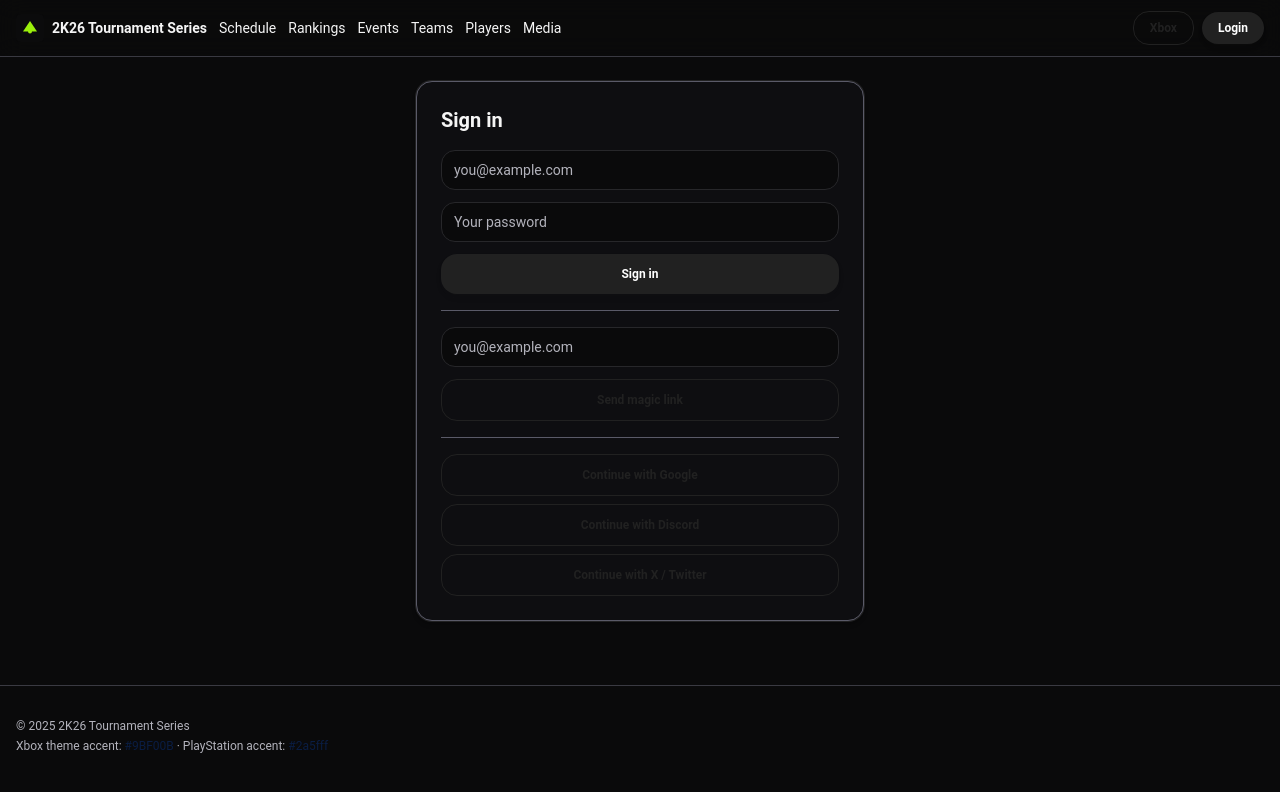
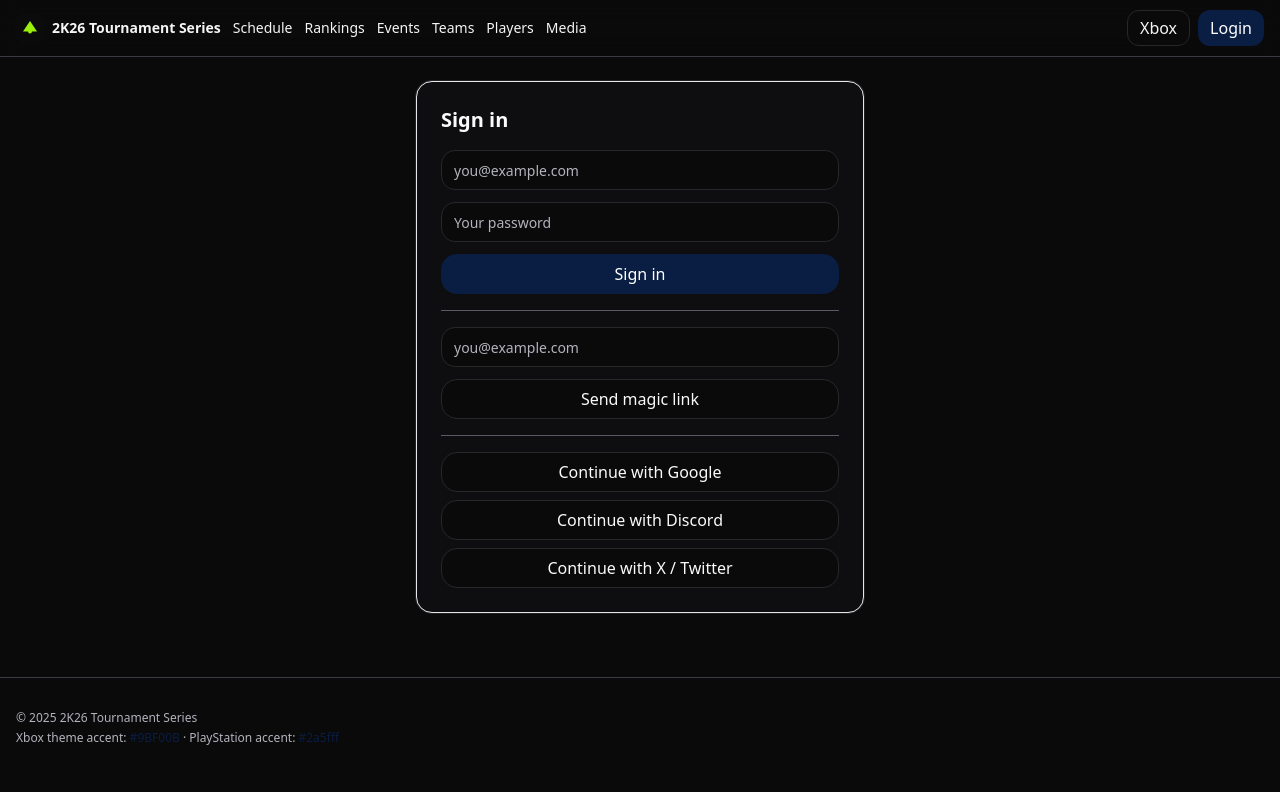
Before and after one commit to wersplat/tournament-series-final, a Next.js app: page /login in a window 1280 px wide. Shown: the top 792 px of the page. Built offline with nearby package versions, Linux system fonts and the light colour scheme; no server answers.

Commit message:
Refactor UI components to remove Material Tailwind dependencies and streamline styling. Updated Button and Card components to utilize custom styles, enhancing maintainability and visual consistency. Simplified Providers component and adjusted contrast-test page for improved button usage and layout.

```diff
--- a/src/app/(public)/contrast-test/page.tsx
+++ b/src/app/(public)/contrast-test/page.tsx
@@ -21,12 +21,12 @@
             <div className="bg-[#0A1A3F] p-4 rounded-2xl">
               <h3 className="font-semibold text-white mb-2">Primary Navy (#0A1A3F)</h3>
               <p className="text-white/80">This text should be clearly readable on the primary navy background.</p>
-              <Button className="mt-2" color="navy">Navy Button</Button>
+              <Button className="mt-2">Primary Button</Button>
             </div>
             <div className="bg-[#007BFF] p-4 rounded-2xl">
               <h3 className="font-semibold text-white mb-2">Electric Blue (#007BFF)</h3>
               <p className="text-white/80">This text should be clearly readable on the electric blue background.</p>
-              <Button className="mt-2" color="blue">Blue Button</Button>
+              <Button className="mt-2" variant="secondary">Secondary Button</Button>
             </div>
           </div>
         </CardContent>
@@ -89,14 +89,11 @@
         </CardHeader>
         <CardContent className="space-y-4">
           <div className="flex flex-wrap gap-2">
-            <Button color="navy">Primary Navy</Button>
-            <Button color="blue">Electric Blue</Button>
-            <Button color="orange">Vibrant Orange</Button>
-            <Button color="red">Deep Red</Button>
-            <Button variant="outline" color="navy">Outlined Navy</Button>
-            <Button variant="outline" color="blue">Outlined Blue</Button>
-            <Button variant="outline" color="orange">Outlined Orange</Button>
-            <Button variant="outline" color="red">Outlined Red</Button>
+            <Button>Primary</Button>
+            <Button variant="secondary">Secondary</Button>
+            <Button variant="outline">Outline</Button>
+            <Button variant="ghost">Ghost</Button>
+            <Button variant="link">Link</Button>
             <Button variant="ghost">Ghost Button</Button>
           </div>
         </CardContent>
--- a/src/app/providers.tsx
+++ b/src/app/providers.tsx
@@ -1,104 +1,6 @@
 "use client"
 import type { ReactNode } from 'react'
-import dynamic from 'next/dynamic'
-
-const MTThemeProvider = dynamic(() => import('@material-tailwind/react').then(m => m.ThemeProvider), { ssr: false })
 
 export function Providers({ children }: { children: ReactNode }) {
-  return (
-    <MTThemeProvider
-      value={{
-        button: {
-          defaultProps: {
-            className:
-              'rounded-2xl focus:outline-none focus-visible:ring-2 focus-visible:ring-ring focus-visible:ring-offset-2 focus-visible:ring-offset-background',
-            color: 'navy',
-            variant: 'filled',
-          },
-          styles: {
-            base: {
-              initial: {
-                textTransform: 'normal',
-              },
-            },
-            variants: {
-              filled: {
-                blue: {
-                  background: 'bg-[#007BFF]',
-                  color: 'text-white',
-                  '&:hover': {
-                    background: 'bg-[#0056CC]',
-                  },
-                },
-                orange: {
-                  background: 'bg-[#FF6B00]',
-                  color: 'text-white',
-                  '&:hover': {
-                    background: 'bg-[#E55A00]',
-                  },
-                },
-                red: {
-                  background: 'bg-[#A51E2C]',
-                  color: 'text-white',
-                  '&:hover': {
-                    background: 'bg-[#8A1A25]',
-                  },
-                },
-                navy: {
-                  background: 'bg-[#0A1A3F]',
-                  color: 'text-white',
-                  '&:hover': {
-                    background: 'bg-[#08152F]',
-                  },
-                },
-              },
-              outlined: {
-                blue: {
-                  border: 'border border-[#007BFF]',
-                  color: 'text-[#007BFF]',
-                  '&:hover': {
-                    background: 'bg-[#007BFF]/10',
-                  },
-                },
-                orange: {
-                  border: 'border border-[#FF6B00]',
-                  color: 'text-[#FF6B00]',
-                  '&:hover': {
-                    background: 'bg-[#FF6B00]/10',
-                  },
-                },
-                red: {
-                  border: 'border border-[#A51E2C]',
-                  color: 'text-[#A51E2C]',
-                  '&:hover': {
-                    background: 'bg-[#A51E2C]/10',
-                  },
-                },
-                navy: {
-                  border: 'border border-[#0A1A3F]',
-                  color: 'text-[#0A1A3F]',
-                  '&:hover': {
-                    background: 'bg-[#0A1A3F]/10',
-                  },
-                },
-              },
-            },
-          },
-        },
-        card: {
-          defaultProps: {
-            className:
-              'rounded-2xl bg-card text-foreground border border-border ring-1 ring-transparent dark:ring-white/10',
-          },
-        },
-        tabs: {
-          defaultProps: {
-            className: 'rounded-2xl',
-          },
-        },
-      }}
-    >
-      {children}
-    </MTThemeProvider>
-  )
+  return <>{children}</>
 }
--- a/src/components/ui/button.tsx
+++ b/src/components/ui/button.tsx
@@ -1,7 +1,6 @@
 "use client"
-// Adapter that maps our Button API to Material Tailwind under the hood.
 import * as React from 'react'
-import { Button as MTButton, type ButtonProps as MTButtonProps } from '@material-tailwind/react'
+import { cn } from '@/lib/utils'
 
 export interface ButtonProps extends React.ButtonHTMLAttributes<HTMLButtonElement> {
   variant?: 'default' | 'secondary' | 'outline' | 'ghost' | 'link'
@@ -9,37 +8,41 @@
   asChild?: boolean
 }
 
-const variantMap: Record<NonNullable<ButtonProps['variant']>, MTButtonProps['variant'] | undefined> = {
-  default: 'filled',
-  secondary: 'filled',
-  outline: 'outlined',
-  ghost: 'text',
-  link: 'text',
-}
+const Button = React.forwardRef<HTMLButtonElement, ButtonProps>(
+  ({ className, variant = 'default', size = 'default', children, ...props }, ref) => {
+    const baseClasses = "inline-flex items-center justify-center rounded-2xl font-medium transition-all focus-visible:outline-none focus-visible:ring-2 focus-visible:ring-ring focus-visible:ring-offset-2 disabled:pointer-events-none disabled:opacity-50"
 
-const sizeMap: Record<NonNullable<ButtonProps['size']>, MTButtonProps['size'] | undefined> = {
-  default: 'md',
-  sm: 'sm',
-  lg: 'lg',
-  icon: 'sm',
-}
+    const variants = {
+      default: "bg-primary text-primary-foreground hover:bg-primary/90",
+      secondary: "bg-secondary text-secondary-foreground hover:bg-secondary/90",
+      outline: "border border-input bg-background hover:bg-accent hover:text-accent-foreground",
+      ghost: "hover:bg-accent hover:text-accent-foreground",
+      link: "text-primary underline-offset-4 hover:underline"
+    }
 
-export const Button = React.forwardRef<HTMLButtonElement, ButtonProps>(
-  ({ className, variant = 'default', size = 'default', children, ...rest }, ref) => {
-    // color is driven by ThemeProvider defaults; allow override via rest
+    const sizes = {
+      default: "h-10 px-4 py-2",
+      sm: "h-9 rounded-xl px-3",
+      lg: "h-11 rounded-2xl px-8",
+      icon: "h-10 w-10"
+    }
+
     return (
-      <MTButton
-        {...(rest as any)}
-        ref={ref as any}
-        variant={variantMap[variant]}
-        size={sizeMap[size]}
-        className={`rounded-2xl ${className ?? ''}`}
+      <button
+        className={cn(
+          baseClasses,
+          variants[variant],
+          sizes[size],
+          className
+        )}
+        ref={ref}
+        {...props}
       >
         {children}
-      </MTButton>
+      </button>
     )
-  },
+  }
 )
 Button.displayName = 'Button'
 
-export { Button as default }
+export { Button }
--- a/src/components/ui/card.tsx
+++ b/src/components/ui/card.tsx
@@ -1,20 +1,79 @@
 "use client"
 import * as React from 'react'
-import { Card as MTCard, type CardProps as MTCardProps, CardBody as MTCardBody, type CardBodyProps as MTCardBodyProps, CardHeader as MTCardHeader } from '@material-tailwind/react'
 import { cn } from '@/lib/utils'
 
-export function Card({ className, ...props }: MTCardProps) {
-  return <MTCard {...(props as any)} className={cn('rounded-2xl border border-border ring-1 ring-transparent dark:ring-white/10 bg-card text-foreground', className)} />
-}
+const Card = React.forwardRef<
+  HTMLDivElement,
+  React.HTMLAttributes<HTMLDivElement>
+>(({ className, ...props }, ref) => (
+  <div
+    ref={ref}
+    className={cn(
+      "rounded-2xl border bg-card text-card-foreground shadow-sm ring-dark",
+      className
+    )}
+    {...props}
+  />
+))
+Card.displayName = "Card"
 
-export function CardHeader({ className, ...props }: React.ComponentProps<'div'>) {
-  return <MTCardHeader {...props as any} className={cn('mb-2 bg-transparent shadow-none rounded-2xl p-4', className)} />
-}
+const CardHeader = React.forwardRef<
+  HTMLDivElement,
+  React.HTMLAttributes<HTMLDivElement>
+>(({ className, ...props }, ref) => (
+  <div
+    ref={ref}
+    className={cn("flex flex-col space-y-1.5 p-6", className)}
+    {...props}
+  />
+))
+CardHeader.displayName = "CardHeader"
 
-export function CardTitle({ className, ...props }: React.HTMLAttributes<HTMLHeadingElement>) {
-  return <h3 className={cn('text-lg font-semibold', className)} {...props} />
-}
+const CardTitle = React.forwardRef<
+  HTMLParagraphElement,
+  React.HTMLAttributes<HTMLHeadingElement>
+>(({ className, ...props }, ref) => (
+  <h3
+    ref={ref}
+    className={cn(
+      "text-2xl font-semibold leading-none tracking-tight",
+      className
+    )}
+    {...props}
+  />
+))
+CardTitle.displayName = "CardTitle"
 
-export function CardContent({ className, ...props }: MTCardBodyProps) {
-  return <MTCardBody {...(props as any)} className={cn('text-sm p-4', className)} />
-}
+const CardDescription = React.forwardRef<
+  HTMLParagraphElement,
+  React.HTMLAttributes<HTMLParagraphElement>
+>(({ className, ...props }, ref) => (
+  <p
+    ref={ref}
+    className={cn("text-sm text-muted-foreground", className)}
+    {...props}
+  />
+))
+CardDescription.displayName = "CardDescription"
+
+const CardContent = React.forwardRef<
+  HTMLDivElement,
+  React.HTMLAttributes<HTMLDivElement>
+>(({ className, ...props }, ref) => (
+  <div ref={ref} className={cn("p-6 pt-0", className)} {...props} />
+))
+CardContent.displayName = "CardContent"
+
+const CardFooter = React.forwardRef<
+  HTMLDivElement,
+  React.HTMLAttributes<HTMLDivElement>
+>(({ className, ...props }, ref) => (
+  <div
+    ref={ref}
+    className={cn("flex items-center p-6 pt-0", className)}
+    {...props}
+  />
+))
+CardFooter.displayName = "CardFooter"
+
+export { Card, CardHeader, CardFooter, CardTitle, CardDescription, CardContent }
--- a/tailwind.config.ts
+++ b/tailwind.config.ts
@@ -1,7 +1,6 @@
 import type { Config } from "tailwindcss"
 import animate from "tailwindcss-animate"
 import typography from "@tailwindcss/typography"
-import withMT from "@material-tailwind/react/utils/withMT"
 
 const config: Config = {
   darkMode: ["class"],
@@ -93,4 +92,4 @@
   plugins: [animate, typography],
 }
 
-export default withMT(config)
+export default config
```
Also changed, not shown: 1 other file (tests, documents, lock files or other folders).
